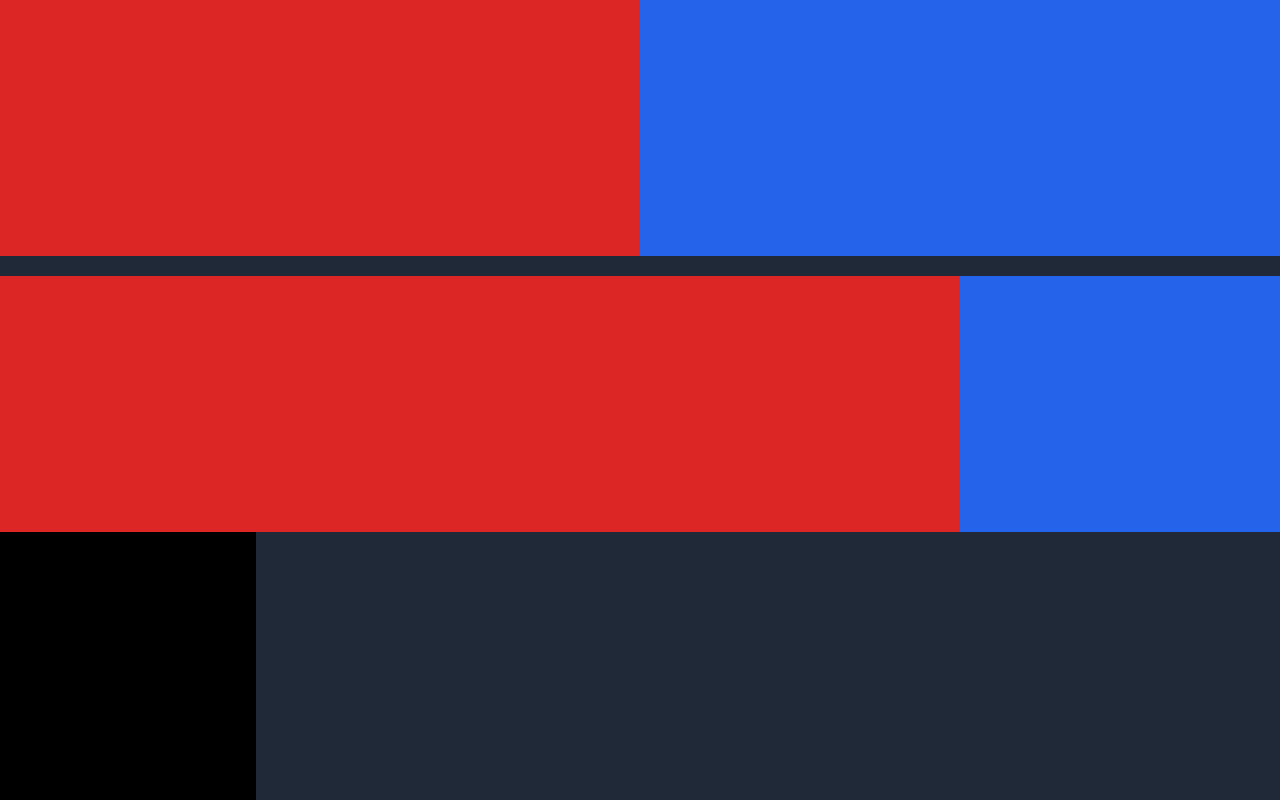
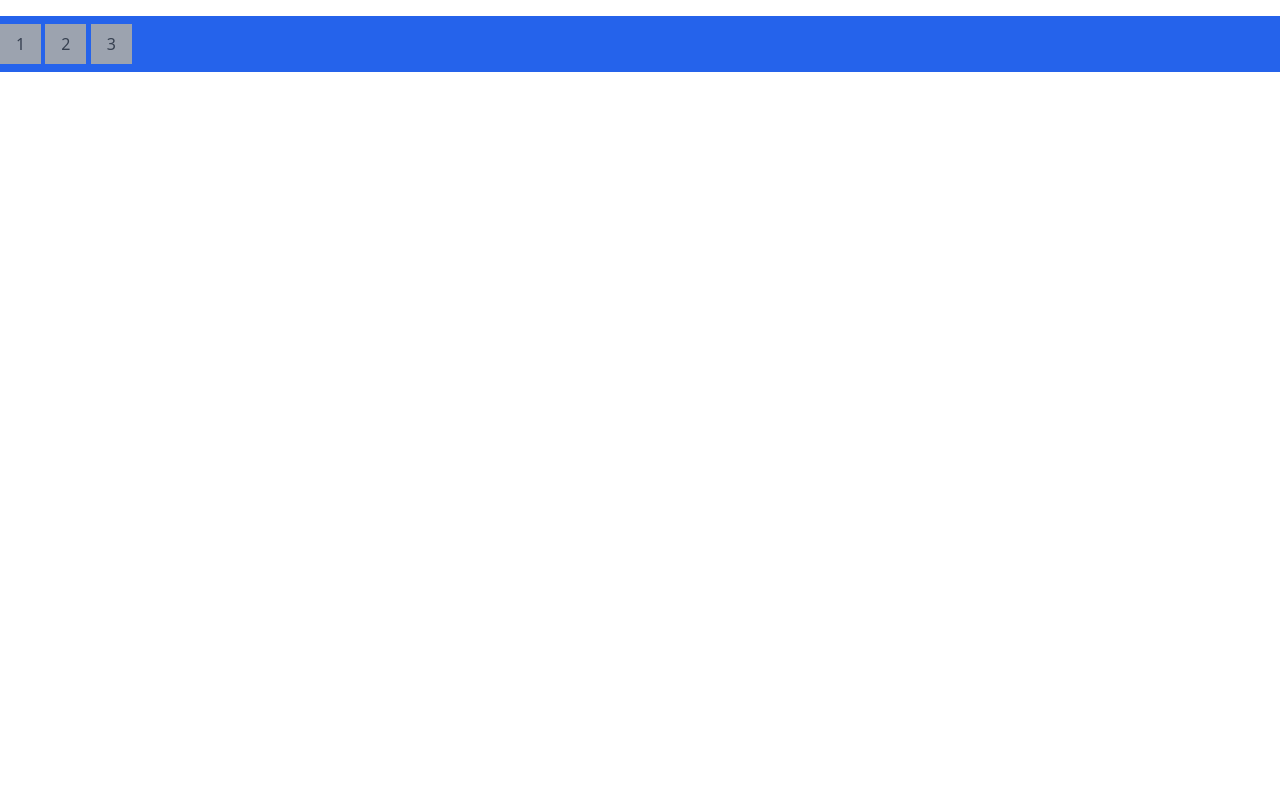
Before and after one commit to EduardoUDG/Tailwind-CSS-primeros-pasos, a plain HTML site: page index.html in a window 1280 px wide. Shown: the top 800 px of the page. Drawn offline with nearby package versions, Linux system fonts and the light colour scheme.

Commit message:
parte delmargin y padding

```diff
--- a/index.html
+++ b/index.html
@@ -7,28 +7,13 @@
     <link rel="stylesheet" href="style.css">
     <title>Tailwind Css</title>
 </head>
-<body class="bg-gray-800">
+<body class="bg-white">
 
-<div class="container mx-auto">
-    <div class="bg-blue-600 h-64">
-        <div class="bg-red-600 h-full w-full md:w-3/4 lg:w-1/2">
-
-        </div>
+    <div class="container mt-4 bg-blue-600 mx-auto">
+        <div class="bg-gray-400 text-gray-700 text-center px-4 py-2 inline-block">1</div>
+        <div class="bg-gray-400 text-gray-700 text-center px-4 py-2 inline-block my-2 ">2</div>
+        <div class="bg-gray-400 text-gray-700 text-center px-4 py-2 inline-block">3</div>
     </div>
-</div>
-
-<div class="container mx-auto mt-5">
-    <div class="bg-blue-600 h-64">
-        <div class="bg-red-600 h-full w-full md:w-3/4 max-w-5xl">
-
-        </div>
-    </div>
-</div>
-
-<!-- Simula un sidebar -->
-<div class="bg-black w-64 h-screen">
-
-</div>
 
 </body>
 </html>
```
